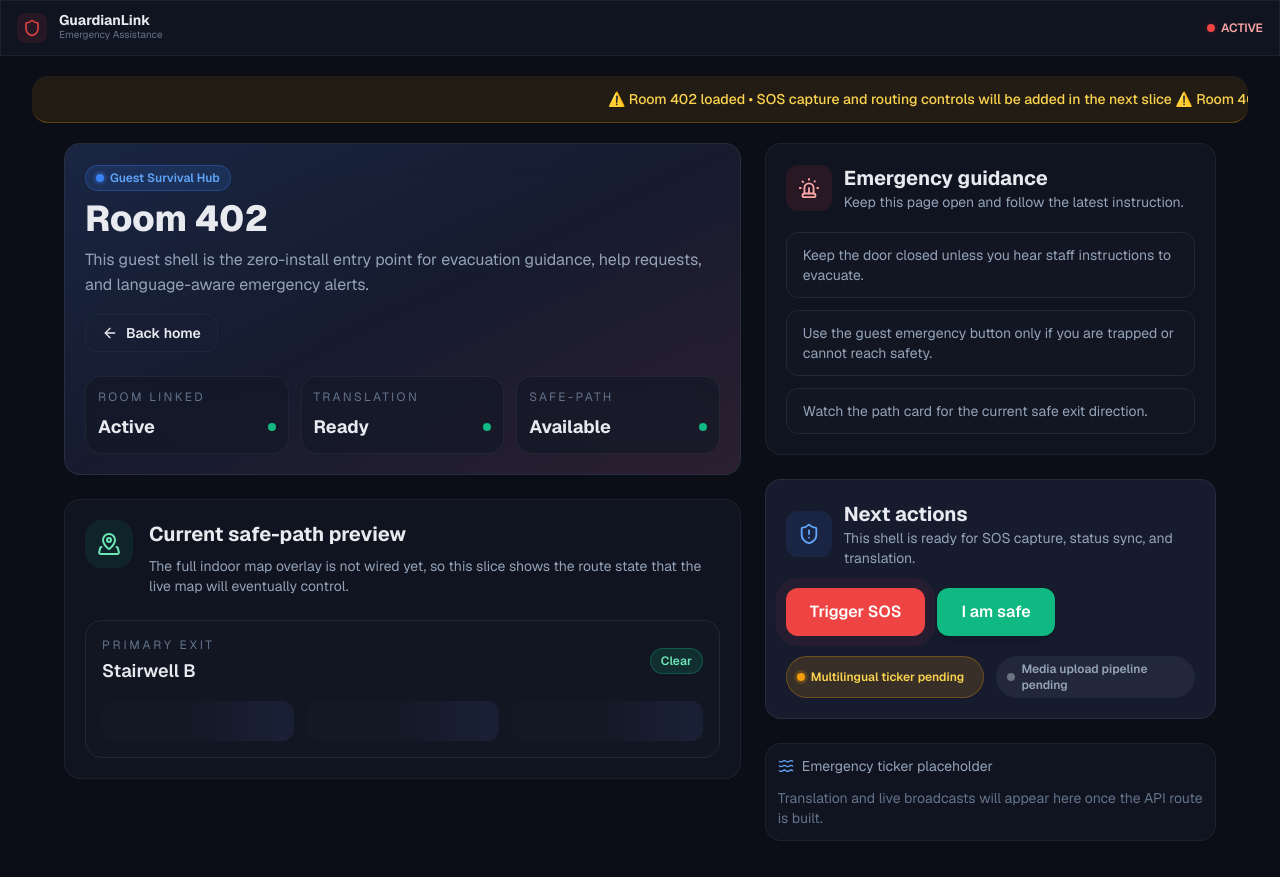
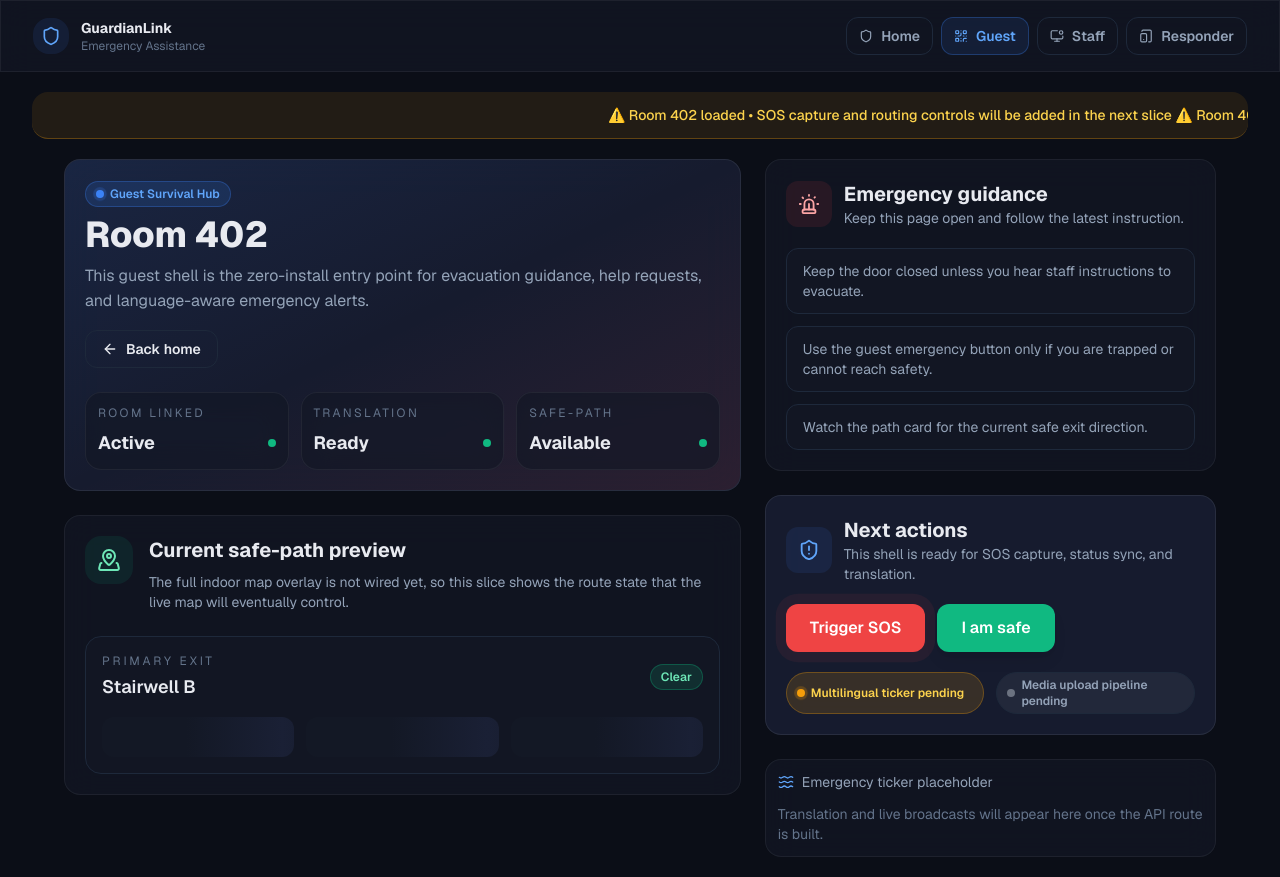
Before and after one commit to subhamsahoo2024/GuardianLink, a Next.js app: page /room/402 in a window 1280 px wide. Built offline with nearby package versions, Linux system fonts and the light colour scheme.

Commit message:
feat: add shared navigation shell

```diff
--- a/app/(guest)/room/[roomId]/layout.tsx
+++ b/app/(guest)/room/[roomId]/layout.tsx
@@ -1,5 +1,5 @@
 import React from "react";
-import { Shield } from "lucide-react";
+import Navbar from "@/app/_components/ui/Navbar";
 
 export const metadata = {
   title: "GuardianLink — Emergency Assistance",
@@ -14,25 +14,7 @@ export default function GuestLayout({
 }) {
   return (
     <div className="flex flex-col min-h-screen bg-background">
-      {/* Compact header for PWA feel */}
-      <header className="glass sticky top-0 z-50 px-4 py-3 flex items-center gap-3 border-b border-border">
-        <div className="p-1.5 rounded-lg bg-danger/10">
-          <Shield size={18} className="text-danger" />
-        </div>
-        <div>
-          <h1 className="text-sm font-bold text-text-primary leading-none">
-            GuardianLink
-          </h1>
-          <p className="text-[10px] text-text-muted">Emergency Assistance</p>
-        </div>
-        <div className="ml-auto flex items-center gap-1.5">
-          <span className="relative flex h-2 w-2">
-            <span className="absolute inline-flex h-full w-full rounded-full bg-danger opacity-75 animate-ping" />
-            <span className="relative inline-flex rounded-full h-2 w-2 bg-danger" />
-          </span>
-          <span className="text-xs font-semibold text-danger-light">ACTIVE</span>
-        </div>
-      </header>
+      <Navbar active="guest" roomLabel="Emergency Assistance" />
 
       <main className="flex-1 flex flex-col">{children}</main>
     </div>
--- /dev/null
+++ b/app/_components/ui/Navbar.tsx
@@ -0,0 +1,80 @@
+import Link from "next/link";
+import { MonitorDot, QrCode, Shield, TabletSmartphone } from "lucide-react";
+
+type NavbarSection = "home" | "guest" | "staff" | "responder";
+
+interface NavbarProps {
+  active?: NavbarSection;
+  compact?: boolean;
+  roomLabel?: string;
+  className?: string;
+}
+
+const navigationItems = [
+  { href: "/", label: "Home", section: "home" as const, icon: Shield },
+  { href: "/room/402", label: "Guest", section: "guest" as const, icon: QrCode },
+  { href: "/staff", label: "Staff", section: "staff" as const, icon: MonitorDot },
+  {
+    href: "/responder",
+    label: "Responder",
+    section: "responder" as const,
+    icon: TabletSmartphone,
+  },
+];
+
+export default function Navbar({
+  active = "home",
+  compact = false,
+  roomLabel,
+  className = "",
+}: NavbarProps) {
+  return (
+    <header className={`glass sticky top-0 z-40 border-b border-border ${className}`}>
+      <div
+        className={`mx-auto flex w-full max-w-7xl items-center gap-3 px-4 sm:px-6 lg:px-8 ${
+          compact ? "py-3" : "py-4"
+        }`}
+      >
+        <div className="flex items-center gap-3">
+          <div className="rounded-2xl bg-brand/10 p-2 text-brand-light">
+            <Shield size={20} />
+          </div>
+          <div>
+            <div className="text-sm font-bold text-text-primary">GuardianLink</div>
+            <div className="text-xs text-text-muted">
+              {roomLabel || "Crisis coordination system"}
+            </div>
+          </div>
+        </div>
+
+        <nav className="ml-auto hidden items-center gap-2 md:flex">
+          {navigationItems.map((item) => {
+            const isActive = item.section === active;
+            const Icon = item.icon;
+
+            return (
+              <Link
+                key={item.section}
+                href={item.href}
+                className={`inline-flex items-center gap-2 rounded-xl border px-3 py-2 text-sm font-semibold transition-colors ${
+                  isActive
+                    ? "border-brand/30 bg-brand/10 text-brand-light"
+                    : "border-border text-text-secondary hover:border-brand/20 hover:bg-surface-elevated hover:text-text-primary"
+                }`}
+              >
+                <Icon size={14} />
+                {item.label}
+              </Link>
+            );
+          })}
+        </nav>
+
+        <div className="ml-auto flex items-center gap-2 md:hidden">
+          <span className="rounded-full border border-safe/30 bg-safe/10 px-3 py-1 text-xs font-semibold text-safe-light">
+            {active.toUpperCase()}
+          </span>
+        </div>
+      </div>
+    </header>
+  );
+}
--- a/app/_components/ui/index.ts
+++ b/app/_components/ui/index.ts
@@ -5,3 +5,4 @@ export { default as AlertBanner } from "./AlertBanner";
 export { default as StatusPulse } from "./StatusPulse";
 export { default as Modal } from "./Modal";
 export { default as LoadingSkeleton } from "./LoadingSkeleton";
+export { default as Navbar } from "./Navbar";
--- a/app/responder/page.tsx
+++ b/app/responder/page.tsx
@@ -8,6 +8,7 @@ import {
 import Badge from "@/app/_components/ui/Badge";
 import Card from "@/app/_components/ui/Card";
 import LoadingSkeleton from "@/app/_components/ui/LoadingSkeleton";
+import Navbar from "@/app/_components/ui/Navbar";
 import StatusPulse from "@/app/_components/ui/StatusPulse";
 
 const floorLayers = [
@@ -21,6 +22,8 @@ export default function ResponderPage() {
   return (
     <main className="px-4 py-6 sm:px-6 lg:px-8">
       <div className="mx-auto max-w-7xl space-y-6">
+        <Navbar active="responder" compact roomLabel="Responder Bridge" />
+
         <div className="flex flex-wrap items-center justify-between gap-4">
           <div>
             <Badge variant="warning" dot pulse>
--- a/app/staff/page.tsx
+++ b/app/staff/page.tsx
@@ -3,6 +3,7 @@ import { ArrowLeft, BellRing, BrainCircuit, Map, Users } from "lucide-react";
 import Badge from "@/app/_components/ui/Badge";
 import Card from "@/app/_components/ui/Card";
 import LoadingSkeleton from "@/app/_components/ui/LoadingSkeleton";
+import Navbar from "@/app/_components/ui/Navbar";
 import StatusPulse from "@/app/_components/ui/StatusPulse";
 
 const incidentCards = [
@@ -30,6 +31,8 @@ export default function StaffPage() {
   return (
     <main className="px-4 py-6 sm:px-6 lg:px-8">
       <div className="mx-auto max-w-7xl space-y-6">
+        <Navbar active="staff" compact roomLabel="Staff Command Center" />
+
         <div className="flex flex-wrap items-center justify-between gap-4">
           <div>
             <Badge variant="safe" dot pulse>
```
Also changed, not shown: 1 other file (tests, documents, lock files or other folders).
